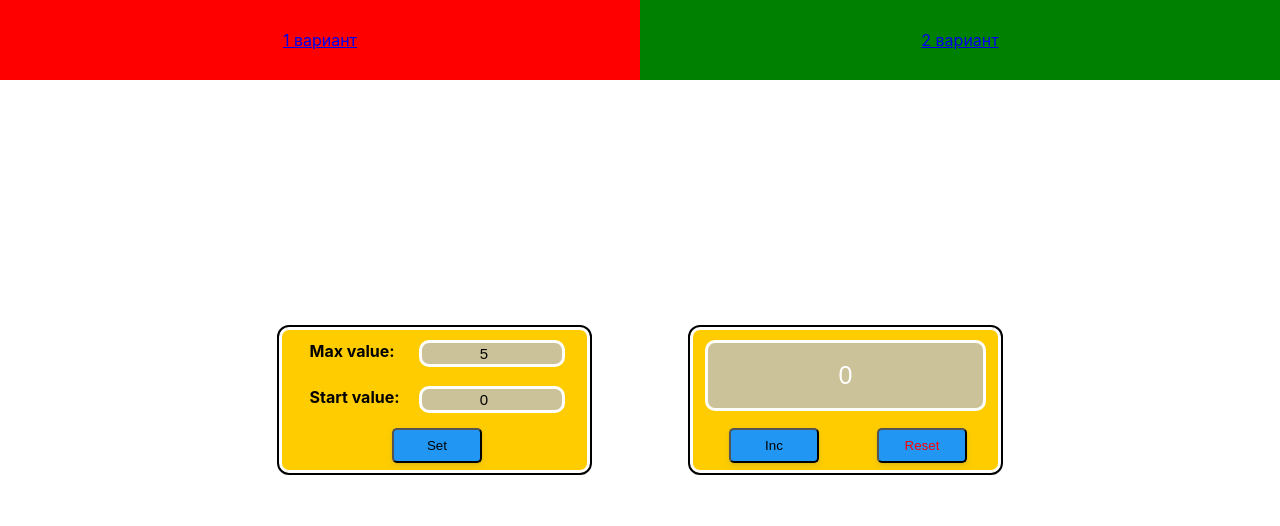
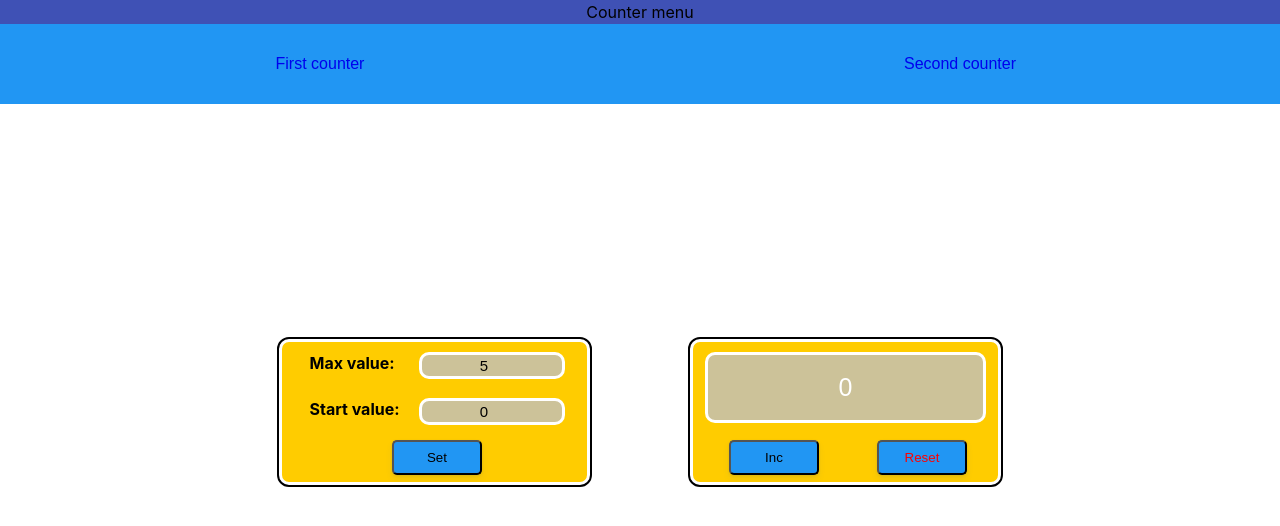
Before and after one commit to Nazaruk-D/Counter, a React (Create React App) app: page / in a window 1280 px wide. Shown: the top 526 px of the page. Built offline with nearby package versions, Linux system fonts and the light colour scheme.

Commit message:
Finished menu

```diff
--- a/src/App.css
+++ b/src/App.css
@@ -1,3 +1,20 @@
+.all {
+    display: flex;
+    justify-content: center;
+    align-items: center;
+    width: auto;
+    height: 77vh;
+}
+
+.counterMenu {
+    display: flex;
+    justify-content: center;
+    align-items: center;
+    width: 100%;
+    height: 3vh;
+    background-color: #3F51B5;
+
+}
 
 .nav {
     display: flex;
@@ -10,25 +27,38 @@
     align-items: center;
     width: 50%;
     height: 10vh;
-    background-color: red;
+    font-family: "Arial";
+    cursor: pointer;
+    touch-action: manipulation;
+    background-color: #2196F3;
+    transition: background-color 1s linear, color 1s linear;
+    text-decoration: none;
 }
+
+.nav1v:hover {
+    background-color: #3F51B5;
+    color: white;
+}
+
 .nav2v {
     display: flex;
     justify-content: center;
     align-items: center;
     width: 50%;
     height: 10vh;
-    background-color: green;
+    font-family: "Arial";
+    cursor: pointer;
+    touch-action: manipulation;
+    background-color: #2196F3;
+    transition: background-color 1s linear, color 1s linear;
+    text-decoration: none;
 }
 
-.all {
-    display: flex;
-    justify-content: center;
-    align-items: center;
-    width: auto;
-    height: 80vh;
+
+.nav2v:hover {
+    background-color: #3F51B5;
+    color: white;
 }
-
 
 .buttonCounter {
     display: flex;
@@ -87,9 +117,14 @@
     outline: 2px solid #000; /* Чёрная рамка */
     border: 3px solid #fff; /* Белая рамка */
     border-radius: 10px; /* Радиус скругления */
-    /*margin-top: 250px;*/
     margin-left: 50px;
     margin-right: 50px;
     padding-left: 5px;
     padding-bottom: 10px;
 }
+
+
+/*.main:hover {*/
+/*    background-color: #3F51B5;*/
+/*    color: white;*/
+/*}*/
--- a/src/App.tsx
+++ b/src/App.tsx
@@ -7,9 +7,10 @@ import {NavLink, Route, Routes} from "react-router-dom";
 function App() {
 
     return (<>
+            <div className={"counterMenu"}>Сounter menu</div>
         <div className={"nav"}>
-           <NavLink to={'/'} className={"nav1v"}>1 вариант</NavLink>
-           <NavLink to={'/option'} className={"nav2v"}>2 вариант</NavLink>
+           <NavLink to={'/'} className={"nav1v"}>First counter</NavLink>
+           <NavLink to={'/option'} className={"nav2v"}>Second counter</NavLink>
         </div>
             <Routes>
                 <Route path={'/'} element={<MainCounter/>}/>
--- a/src/Components/Button.module.css
+++ b/src/Components/Button.module.css
@@ -1,4 +1,3 @@
-
 .main {
   display: flex;
   justify-content: space-around;
```
